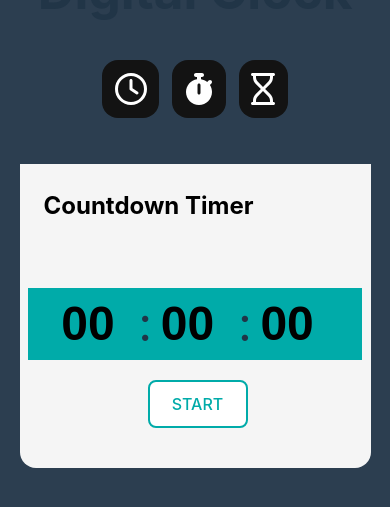
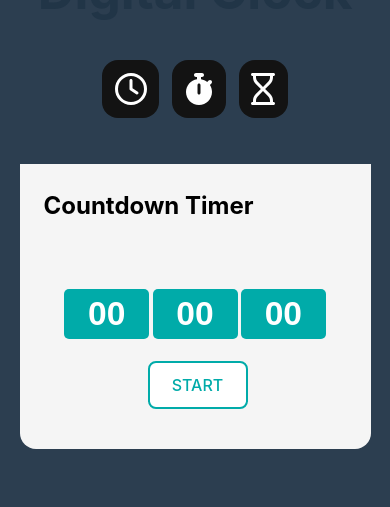
Before and after one commit to Wayfarerdesert/DigitalClock, a React (Vite) app: page /timer in a window 390 px wide. Shown: the part 107-614 px from the top of the page. Built offline with nearby package versions, Linux system fonts and the light colour scheme.

Commit message:
README file added

```diff
--- a/src/components/clock/styles.css
+++ b/src/components/clock/styles.css
@@ -28,8 +28,7 @@
 }
 
 .separator {
-    margin-left: -0.5em;
-    margin-right: 0.5em;
+    margin-left: -2em;
 }
 
 .date {
--- a/src/components/stopwatch/styles.css
+++ b/src/components/stopwatch/styles.css
@@ -70,4 +70,9 @@
         font-size: 2em;
         width: 80px;
     }
+
+    .stopwatch .stopwatch-btn {
+        margin-top: 20px;
+        width: 100px;
+    }
 }
--- a/src/components/timer/Timer.jsx
+++ b/src/components/timer/Timer.jsx
@@ -89,7 +89,6 @@ function CountdownTimer() {
                   id="hours"
                   className="time-input-field"
                 />
-                <div className="dots">:</div>
                 <input
                   type="number"
                   value={minutes.toString().padStart(2, "0")}
@@ -100,7 +99,6 @@ function CountdownTimer() {
                   id="minutes"
                   className="time-input-field"
                 />
-                <div className="dots">:</div>
                 <input
                   type="number"
                   value={seconds.toString().padStart(2, "0")}
--- a/src/components/timer/styles.css
+++ b/src/components/timer/styles.css
@@ -6,24 +6,27 @@
 
 .timerBox {
     display: flex;
+    align-items: center;
+    justify-content: center;
     width: 100%;
     padding: 0 .6em;
     font-size: 4em;
     text-align: center;
     background-color: rgba(0, 0, 0, .5);
-    background-color: #00ABA9;
+    background-color: transparent;
 }
 
 .time-input-field {
+    color: #fff;
     font-size: 1em;
     text-align: center;
     font-weight: bold;
     border: none;
+    border-radius: 5px;
+    margin: .03em;
     background-color: #00ABA9;
-}
-
-.dots {
-    width: 30%;
+    width: 120px;
+    height: 95px;
 }
 
 .time-input-field:disabled {
@@ -37,6 +40,16 @@ input[type="number"] {
     /* Removes default Firefox styling */
 }
 
+input[type="number"]::-webkit-inner-spin-button,
+input[type="number"]::-webkit-outer-spin-button {
+    -webkit-appearance: none;
+    /* Hides the up and down arrows in Chrome/Brave/Edge */
+    appearance: none;
+    /* Hides the arrows in modern browsers */
+    margin: 0;
+    /* Ensures no extra margin is added */
+}
+
 .timerControls {
     display: flex;
     justify-content: center;
@@ -47,8 +60,14 @@ input[type="number"] {
 
 .stopwatch-btns {
     display: flex;
+    justify-content: center;
+    align-items: center;
     gap: 1em;
     margin: auto;
+}
+
+.stopwatch-btns div {
+    display: flex;
     justify-content: center;
     align-items: center;
 }
@@ -106,10 +125,12 @@ input[type="number"] {
         font-size: 3em;
     }
 
-    .stopwatch-btns div {
-        display: flex;
-        justify-content: center;
-        align-items: center;
+    .time-input-field {
+        font-size: .7em;
+        /* padding-left: .4em; */
+        margin: .05em;
+        width: 85px;
+        height: 50px;
     }
 
     .timerControls .stopwatch-btn {
```
Also changed, not shown: 1 other file (tests, documents, lock files or other folders).
